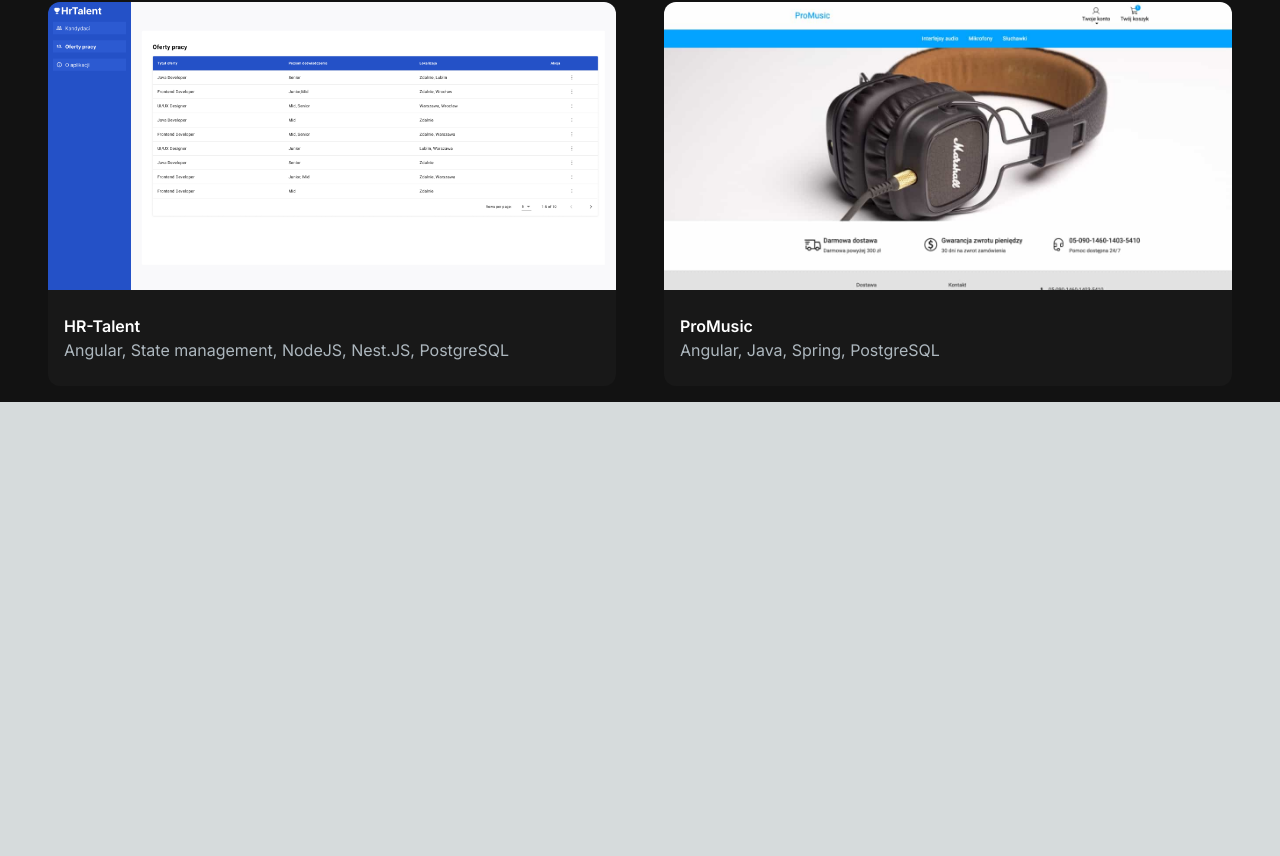
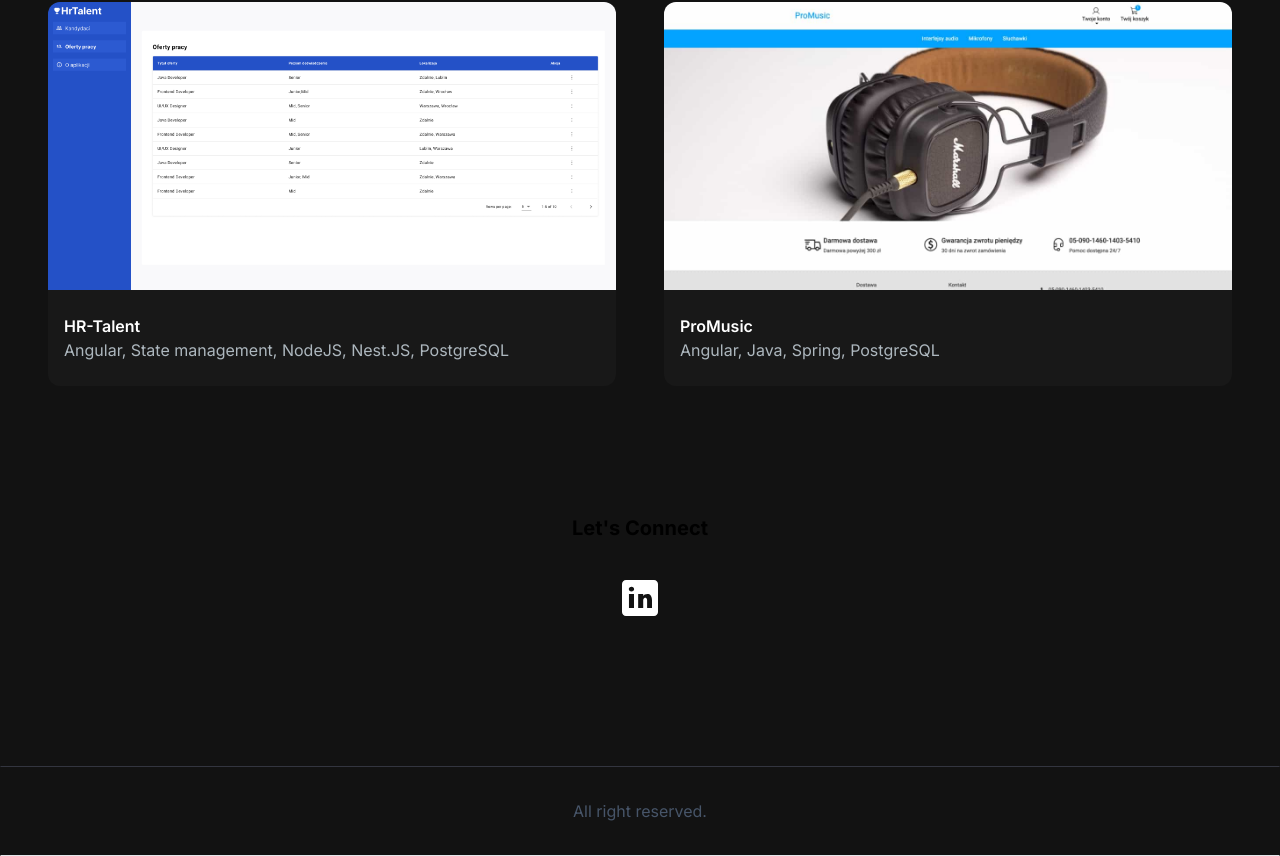
Before and after one commit to lenoox/portfolio, a Next.js app: page / in a window 1280 px wide. Shown: the part 1900-2756 px from the top of the page. Before the commit the page ends 2302 px from the top, so only its background shows below. Built offline with nearby package versions, Linux system fonts and the light colour scheme.

Commit message:
add footer screenshot

```diff
--- /dev/null
+++ b/src/app/components/ContactSection.tsx
@@ -0,0 +1,21 @@
+import React from "react";
+import LinkedinIcon from "../../../public/linkedin-icon.svg";
+import Link from "next/link";
+import Image from "next/image";
+
+const ContactSection = () => {
+    return (
+        <section className="my-12 md:my-12 py-20 gap-4">
+            <div className="z-10 flex items-center flex-col">
+                <h5 className="text-xl font-bold">Let's Connect</h5>
+                <div className="socials flex flex-row gap-2 pt-8">
+                    <Link href="https://www.linkedin.com/in/adamgorecki128/">
+                        <Image src={LinkedinIcon} />
+                    </Link>
+                </div>
+            </div>
+        </section>
+    );
+};
+
+export default ContactSection;
--- /dev/null
+++ b/src/app/components/Footer.tsx
@@ -0,0 +1,11 @@
+const Footer = () => {
+    return (
+        <footer className="footer border border-t-[#33353F] border-l-transparent border-r-transparent text-white">
+            <div className="py-8 text-center">
+                <p className="text-slate-600">All right reserved.</p>
+            </div>
+        </footer>
+    );
+};
+
+export default Footer;
--- a/src/app/page.tsx
+++ b/src/app/page.tsx
@@ -3,6 +3,8 @@ import React from "react";
 import Navbar from "@app/components/Navbar";
 import AboutSection from "@app/components/AboutSection";
 import ProjectsSection from "@app/components/ProjectsSection";
+import ContactSection from "@app/components/ContactSection";
+import Footer from "@app/components/Footer";
 
 export default function Home() {
   return (
@@ -12,7 +14,9 @@ export default function Home() {
               <HeroSection />
               <AboutSection />
               <ProjectsSection />
+              <ContactSection />
           </div>
+          <Footer />
       </main>
   );
 }
```
Also changed, not shown: public/linkedin-icon.svg (added).
